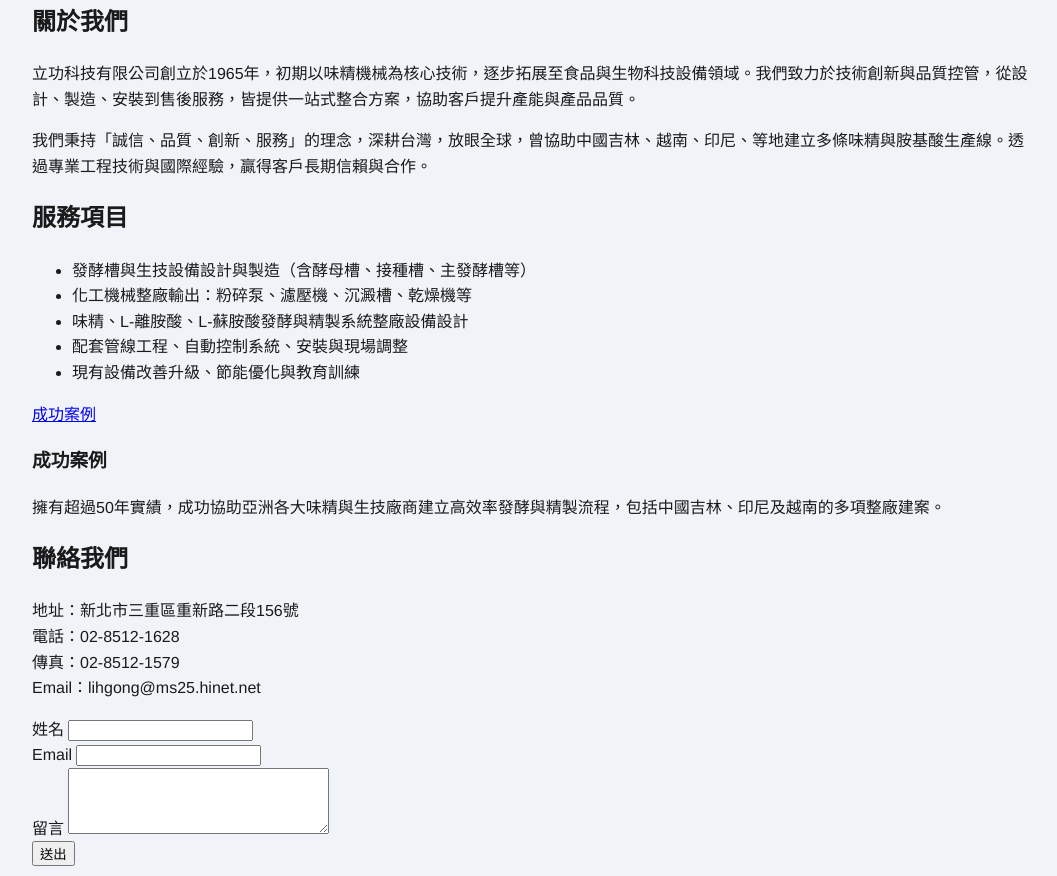
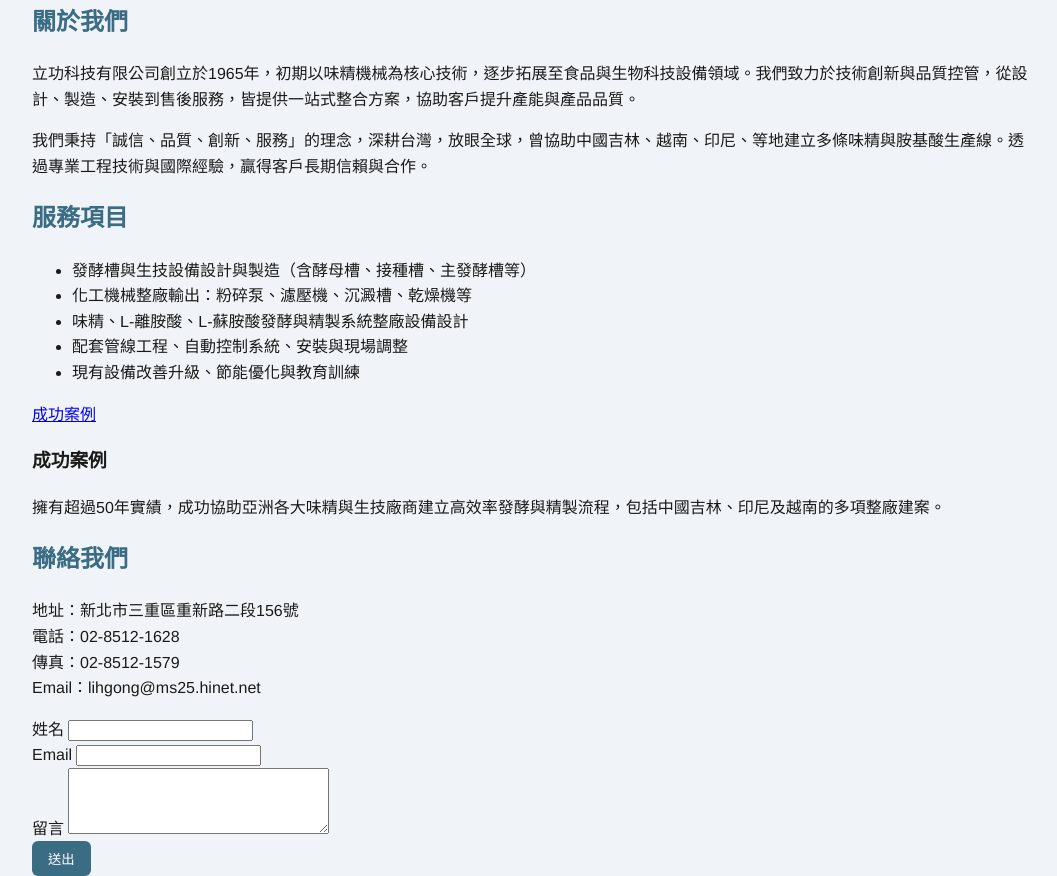
Before and after one commit to tiffyha77/lihgong-website-v2, a plain HTML site: page index.html in a window 1280 px wide. Shown: the part 268-1144 px from the top of the page, without its empty margins (108-1165 px from the left). Drawn offline with Linux system fonts and the light colour scheme.

Commit message:
完成子任務 3：加入變數與按鈕 hover 效果

```diff
--- a/style.css
+++ b/style.css
@@ -1,3 +1,9 @@
+:root {
+    --primary: #3a6c84; /*主色：科技藍綠*/
+    --accent: #5cbf77; /*強調色（按鈕hover色):亮綠色*/
+    --bg: #f0f4f8; /*背景色: 淡灰藍色*/
+}
+
 /*全站字型與背景色*/
 body {
     font-family: 'Helvetica Neue', Helvetica, Arial, Helvetica, sans-serif;
@@ -9,7 +15,7 @@ body {
 }
 
 header {
-  background-color: #3a6c84; /* 或換成 #6c8192 試看看 */
+  background-color: #3a6c84; /*調整header為科技藍綠色*/
   color: white;
   padding: 1.2em;
 }
@@ -19,3 +25,21 @@ header {
 margin: 0 auto; /*置中*/
 padding: 0 20px;
 }
+
+h1, h2 {
+    color: var(--primary);
+}
+
+button {
+    background-color: var(--primary);
+    color: white;
+    border: none;
+    padding: 0.6em 1.2em;
+    border-radius: 6px;
+    cursor: pointer;
+    transition: background-color 0.3s ease;
+}
+
+button:hover {
+    background-color: var(--accent);
+}
```
